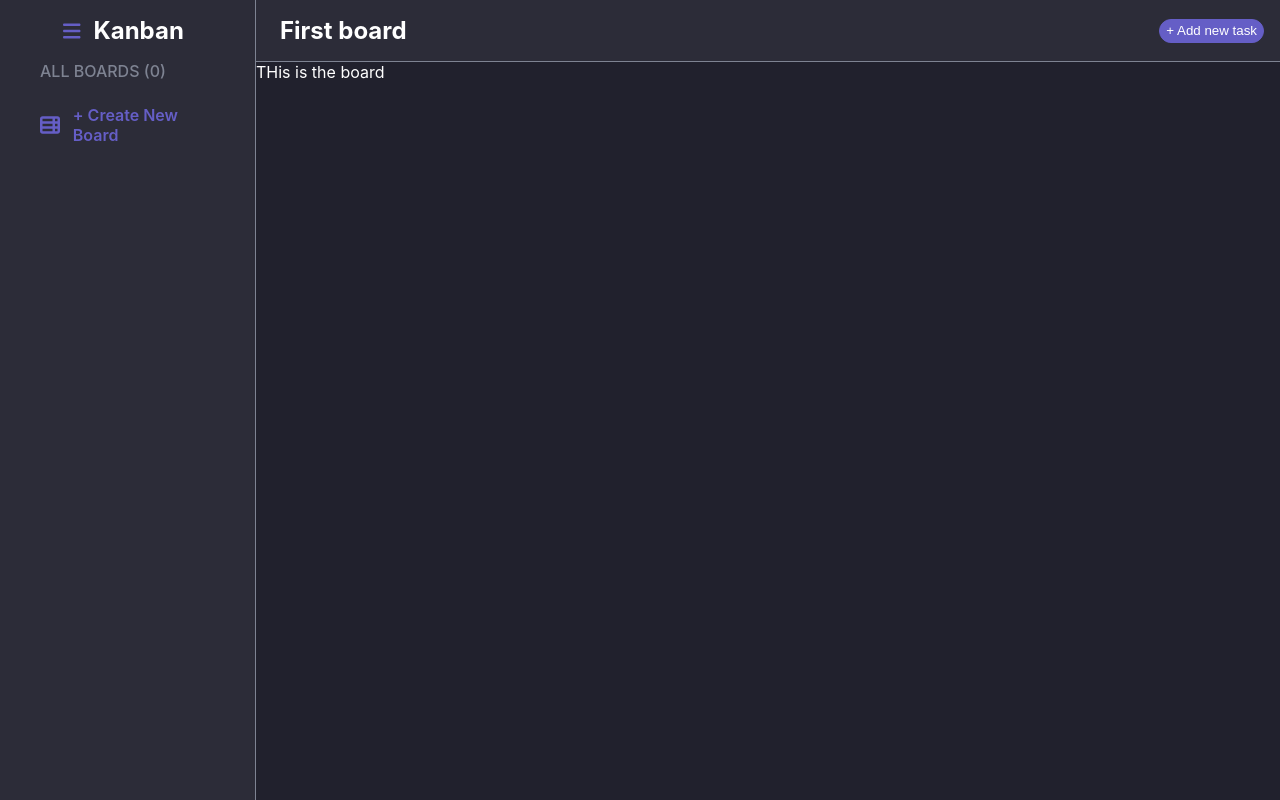
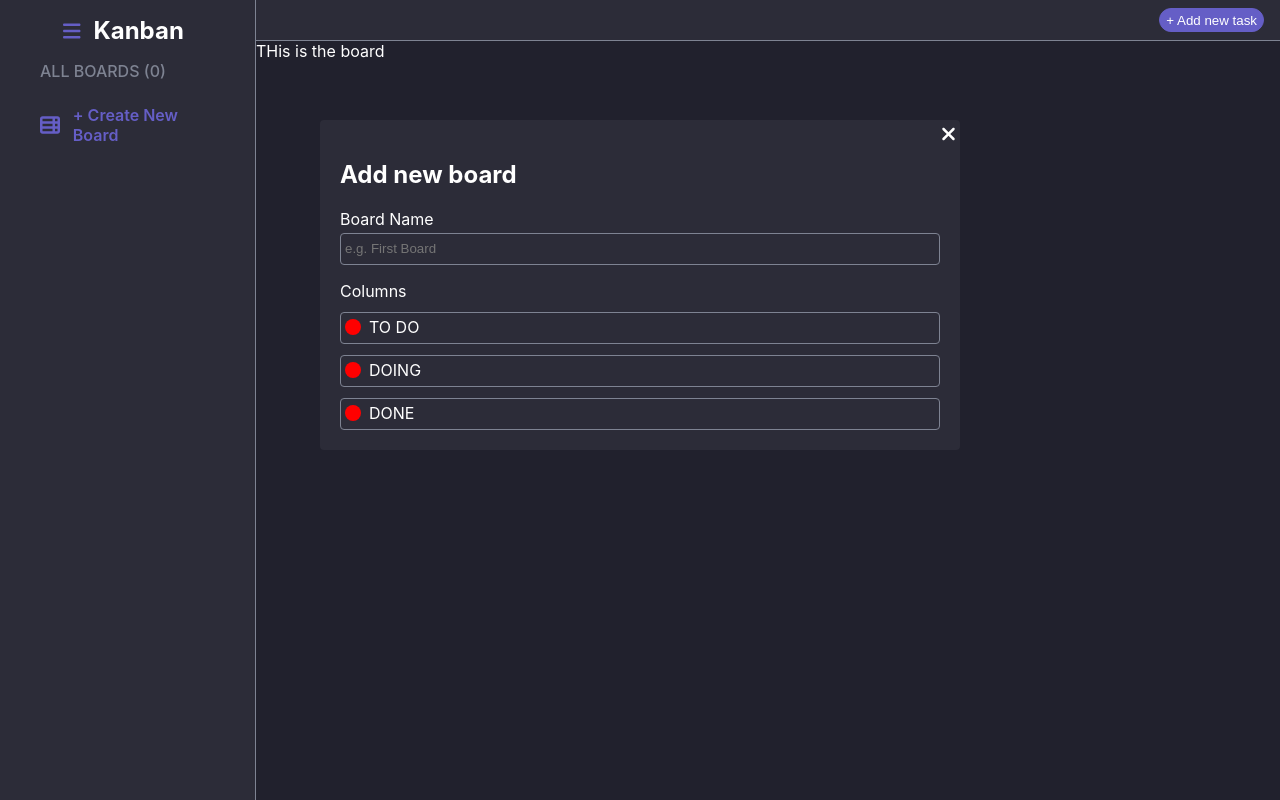
Before and after one commit to andreeaorian/kanban-web-app, a React (Create React App) app: page / in a window 1280 px wide. Both pictures are taken after a click on the element "+ Create New Board". Built offline with nearby package versions, Linux system fonts and the light colour scheme.

Commit message:
New board popup  - create, add name input and columns

```diff
--- /dev/null
+++ b/src/components/popups/newBoard/new-board-popup.scss
@@ -0,0 +1,57 @@
+@import "../../../assets/variables.scss";
+
+.board-name {
+	display: flex;
+	flex-direction: column;
+	gap: 0.25rem;
+	margin-bottom: 0.5rem;
+
+	input {
+		background-color: inherit;
+		height: 2rem;
+		border: 0.063rem solid $gray;
+		border-radius: 0.25rem;
+		color: $white;
+		padding: 0.25rem;
+	}
+}
+
+.board-column-list {
+	margin-top: 1rem;
+	display: flex;
+	flex-direction: column;
+	gap: 0.7rem;
+
+	.status-column {
+		background-color: inherit;
+		height: 2rem;
+		display: flex;
+		gap: 1rem;
+		color: $white;
+
+		.status-details {
+			width: 100%;
+			border: 0.063rem solid $gray;
+			border-radius: 0.25rem;
+			padding: 0.25rem;
+
+			svg {
+				margin-right: 0.5rem;
+			}
+		}
+
+		.status-icons {
+			display: none;
+		}
+
+		&:hover {
+			.status-icons {
+				display: flex;
+				gap: 0.5rem;
+				justify-items: center;
+				align-items: center;
+				cursor: pointer;
+			}
+		}
+	}
+}
--- /dev/null
+++ b/src/components/popups/newBoard/new-board-popup.tsx
@@ -0,0 +1,31 @@
+import { useSelector } from "react-redux";
+import type { RootState } from "../../../redux/store";
+import PopupStatusColumn from "./popup-status-column";
+
+import "./new-board-popup.scss";
+
+export default function NewBoardPopup() {
+	const board = useSelector((state: RootState) => state.board);
+
+	return (
+		<>
+			<h2>Add new board</h2>
+			<div className="board-name">
+				<label htmlFor="boardName">Board Name</label>
+				<input name="boardName" id="boardName" placeholder="e.g. First Board" />
+			</div>
+			<div className="board-column-list">
+				<div>Columns</div>
+				{board.columns.map((column) => {
+					return (
+						<PopupStatusColumn
+							title={column.title}
+							color={column.color}
+							key={column.title}
+						/>
+					);
+				})}
+			</div>
+		</>
+	);
+}
--- /dev/null
+++ b/src/components/popups/newBoard/popup-status-column.tsx
@@ -0,0 +1,29 @@
+import { useDispatch } from "react-redux";
+import { FontAwesomeIcon } from "@fortawesome/react-fontawesome";
+import {
+	faCircle,
+	faPenToSquare,
+	faTrash,
+} from "@fortawesome/free-solid-svg-icons";
+import { Column } from "../../../models";
+import { deleteColumn } from "../../../redux/boardReducer";
+
+export default function PopupStatusColumn({ title, color }: Column) {
+	const dispatch = useDispatch();
+
+	return (
+		<div className="status-column">
+			<div className="status-details">
+				<FontAwesomeIcon icon={faCircle} color={color} />
+				<span>{title}</span>
+			</div>
+			<div className="status-icons">
+				<FontAwesomeIcon icon={faPenToSquare} />
+				<FontAwesomeIcon
+					icon={faTrash}
+					onClick={() => dispatch(deleteColumn(title))}
+				/>
+			</div>
+		</div>
+	);
+}
--- a/src/components/sidebar/sidebar.tsx
+++ b/src/components/sidebar/sidebar.tsx
@@ -1,29 +1,42 @@
+import { useState } from "react";
+import { useSelector } from "react-redux";
 import { FontAwesomeIcon } from "@fortawesome/react-fontawesome";
 import { faBars, faTableList } from "@fortawesome/free-solid-svg-icons";
+
 import type { RootState } from "../../redux/store";
-import { useSelector } from "react-redux";
 import SidebarBoardCard from "./components/sidebar-board";
+import PopupWrapper from "../popups/popup-wrapper";
+import NewBoardPopup from "../popups/newBoard/new-board-popup";
 
 import "./sidebar.scss";
-
 export default function Sidebar() {
 	const isDarkTheme = useSelector((state: RootState) => state.app.isDarkTheme);
 	const boards = useSelector((state: RootState) => state.app.boards);
+	const [isNewBoardPopupVisible, setIsNewBoardPopupVisible] = useState(false);
 
 	const addNewBoad = () => {
-		console.log("new");
+		setIsNewBoardPopupVisible(true);
+	};
+
+	const handleClosePopup = () => {
+		setIsNewBoardPopupVisible(false);
 	};
 
 	return (
+		<>
 			<div className={`sidebar ${isDarkTheme ? "dark" : "light"}`}>
 				<div className="sidebar-kanban">
 					<FontAwesomeIcon icon={faBars} flip="vertical" size="lg" />
 					<h2>Kanban</h2>
 				</div>
 				<div className="sidebar-boards">
-				<span className="sidebar-boards-all">All boards ({boards.length})</span>
+					<span className="sidebar-boards-all">
+						All boards ({boards.length})
+					</span>
 					{boards.map((board) => {
-					return <SidebarBoardCard boardName={board.title} key={board.title} />;
+						return (
+							<SidebarBoardCard boardName={board.title} key={board.title} />
+						);
 					})}
 					<div
 						className="sidebar-board-card sidebar-new-board"
@@ -33,5 +46,11 @@ export default function Sidebar() {
 					</div>
 				</div>
 			</div>
+			<PopupWrapper
+				isVisible={isNewBoardPopupVisible}
+				closePopup={handleClosePopup}
+				content={<NewBoardPopup />}
+			/>
+		</>
 	);
 }
--- a/src/redux/boardReducer.tsx
+++ b/src/redux/boardReducer.tsx
@@ -4,8 +4,12 @@ import type { PayloadAction } from "@reduxjs/toolkit";
 import { Board } from "../models";
 
 const initialState: Board = {
-	title: "First board",
-	columns: [],
+	title: "",
+	columns: [
+		{ title: "TO DO", color: "#FF0000" },
+		{ title: "DOING", color: "#FF0000" },
+		{ title: "DONE", color: "#FF0000" },
+	],
 	tasks: [],
 };
 
@@ -16,10 +20,16 @@ export const boardSlice = createSlice({
 		changeTitle: (state, action: PayloadAction<string>) => {
 			state.title = action.payload;
 		},
+		deleteColumn: (state, action: PayloadAction<string>) => {
+			const newColumns = state.columns.filter(
+				(column) => column.title !== action.payload
+			);
+			state.columns = newColumns;
+		},
 	},
 });
 
 // Action creators are generated for each case reducer function
-export const { changeTitle } = boardSlice.actions;
+export const { changeTitle, deleteColumn } = boardSlice.actions;
 
 export default boardSlice.reducer;
```
Lines whose indentation alone changed are shown as unchanged.
